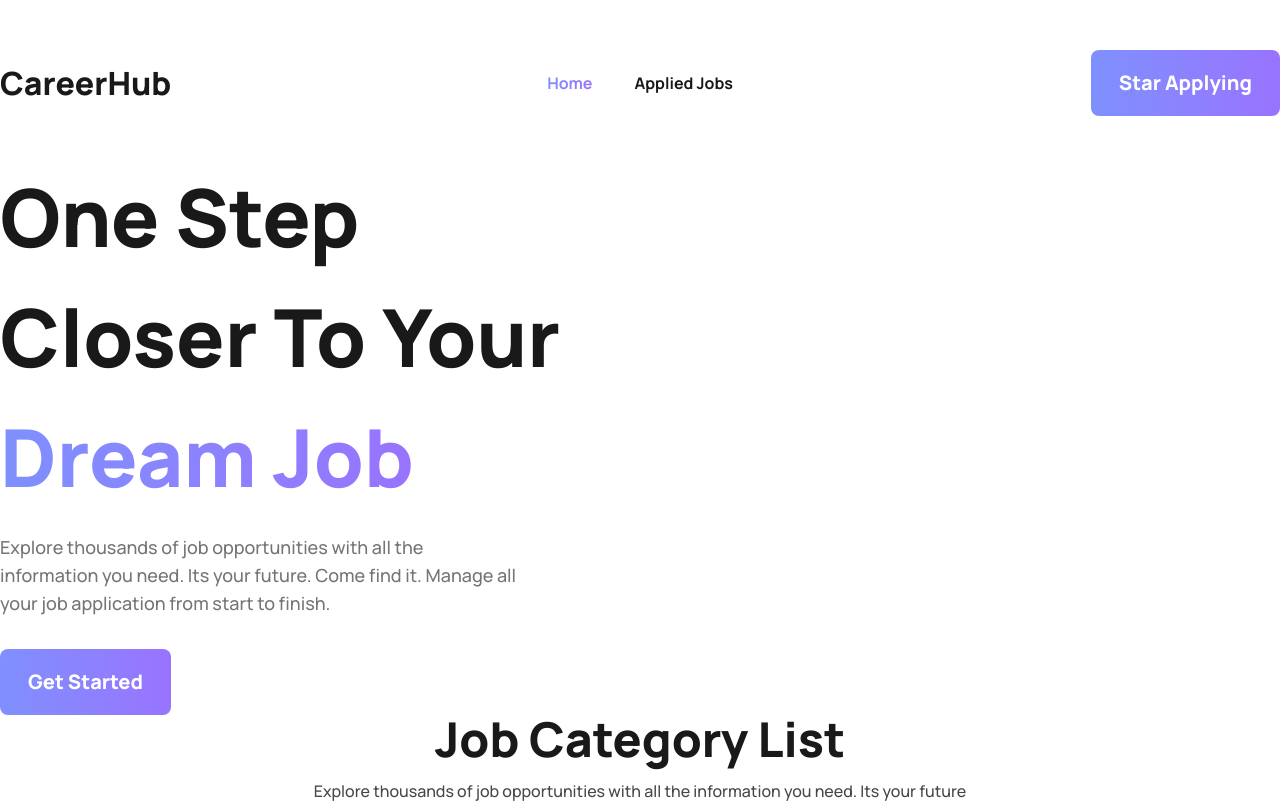
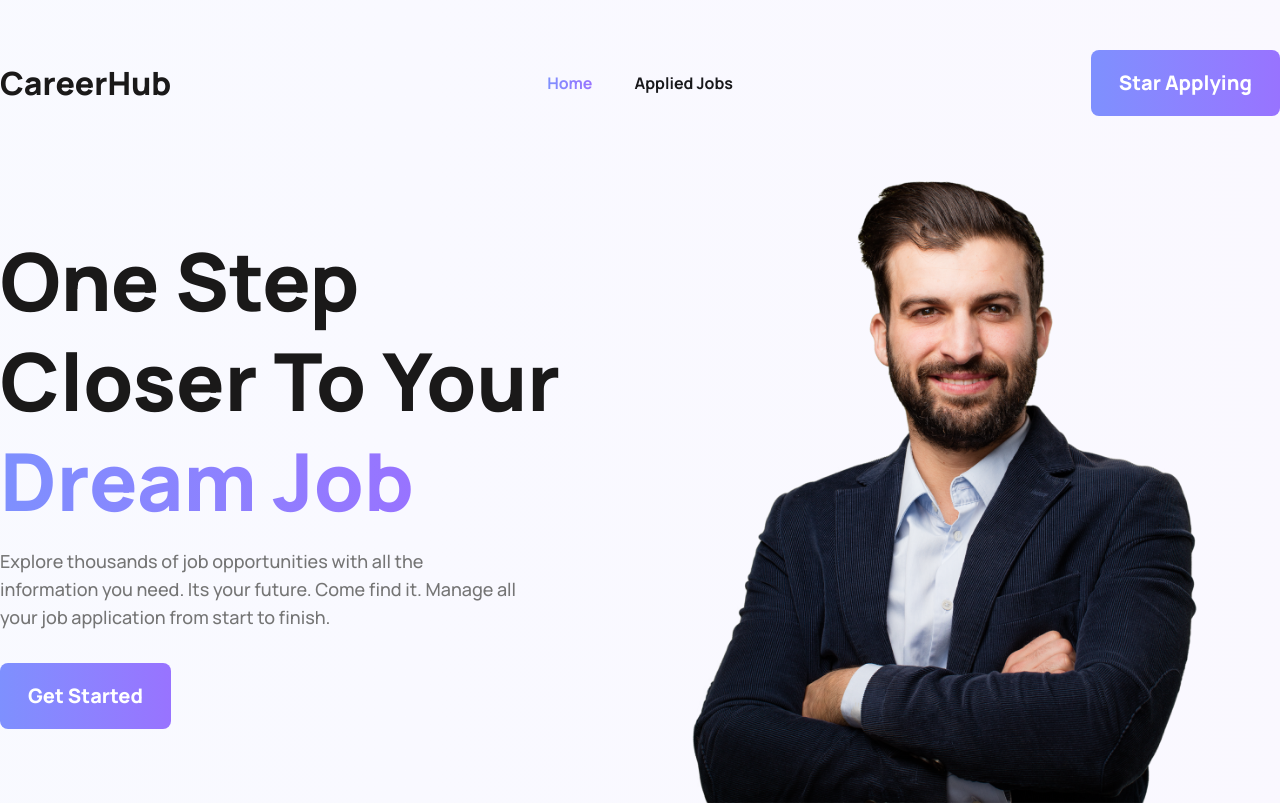
Before and after one commit to MonjurElahiTouheed/career-hub, a React (Vite) app: page / in a window 1280 px wide. Shown: the top 805 px of the page. Built offline with nearby package versions, Linux system fonts and the light colour scheme.

Commit message:
make banner part

```diff
--- a/src/components/Banner/Banner.jsx
+++ b/src/components/Banner/Banner.jsx
@@ -1,15 +1,18 @@
 import Button from "../Layout/Button";
 import Container from "../Layout/Container";
-
+import banner from '../../assets/banner.png'
 const Banner = () => {
     return (
-        <section className="pt-[41px]">
+        <section className="pt-[156px] bg-linear-to-r from-[#7E90FE]/5 to-[#9873FF]/5">
             <Container>
-                <div className="flex">
+                <div className="flex flex-col md:flex-row justify-between items-center">
                     <div>
-                        <h1 className="font-primary font-extrabold text-[80px] text-dark-primary w-[570px]">One Step Closer To Your <span className="text-transparent bg-clip-text bg-linear-to-r from-gradinet-from to-gradinet-to">Dream Job</span></h1>
+                        <h1 className="font-primary font-extrabold text-[80px] text-dark-primary w-[570px] leading-[100px]">One Step Closer To Your <span className="text-transparent bg-clip-text bg-linear-to-r from-gradinet-from to-gradinet-to">Dream Job</span></h1>
                         <p className="mt-4 font-primary font-medium text-lg text-dark-third w-[519px]">Explore thousands of job opportunities with all the information you need. Its your future. Come find it. Manage all your job application from start to finish.</p>
                         <Button className='px-7 py-[19px] rounded-lg mt-8'>Get Started</Button>
+                    </div>
+                    <div>
+                        <img src={banner} alt="" />
                     </div>
                 </div>
             </Container>
--- a/src/components/Header/Header.jsx
+++ b/src/components/Header/Header.jsx
@@ -17,6 +17,7 @@ const Header = () => {
     </>
 
   return (
+    <nav className="absolute w-full">
       <Container>
         <div className="navbar bg-tranparent p-5 pt-[40px] md:pt-[50px] md:p-0">
           <div className="navbar-start">
@@ -43,6 +44,8 @@ const Header = () => {
         </div>
 
       </Container>
+    </nav>
+
   );
 };
 
```
Also changed, not shown: src/assets/banner.png (added). Lines whose indentation alone changed are shown as unchanged.
